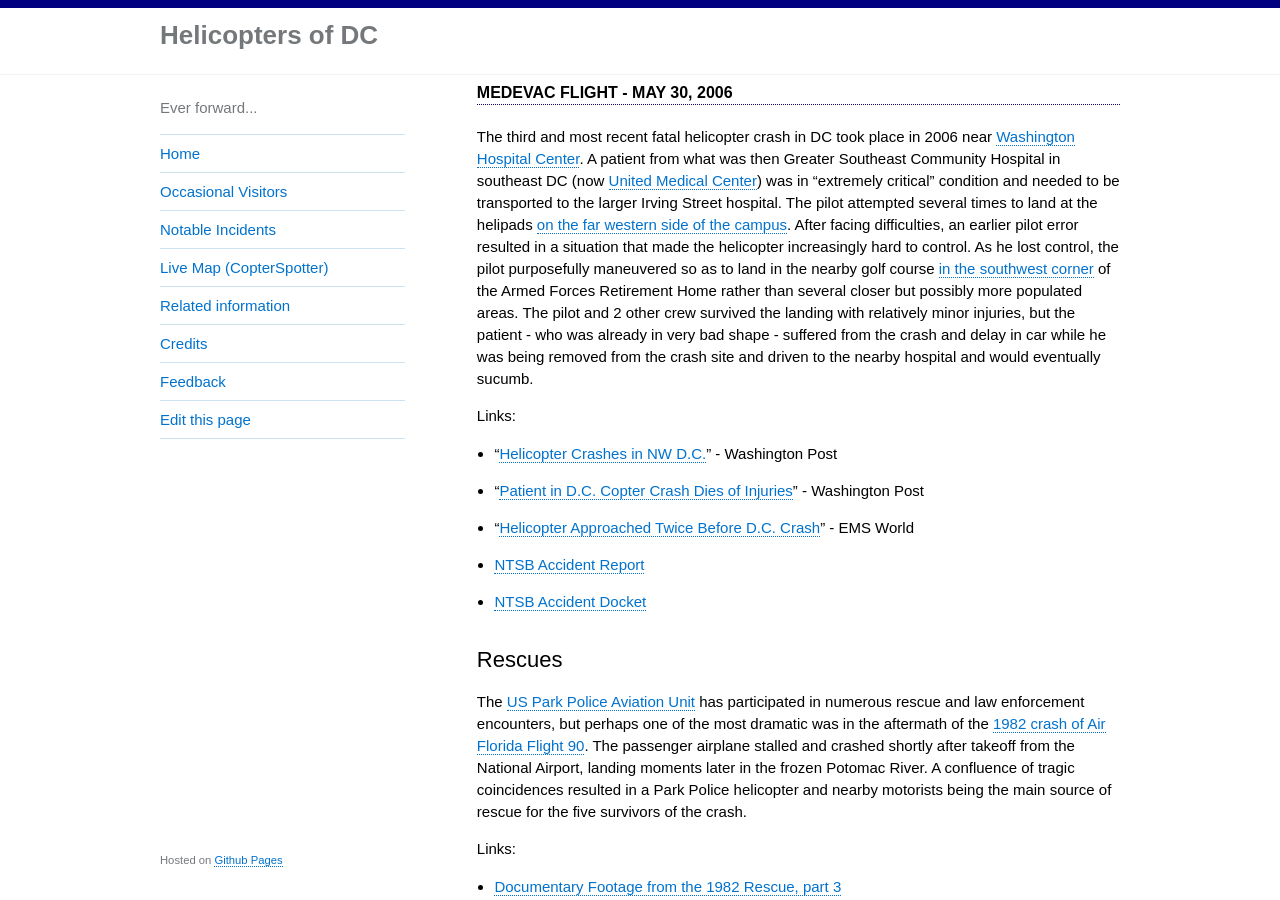
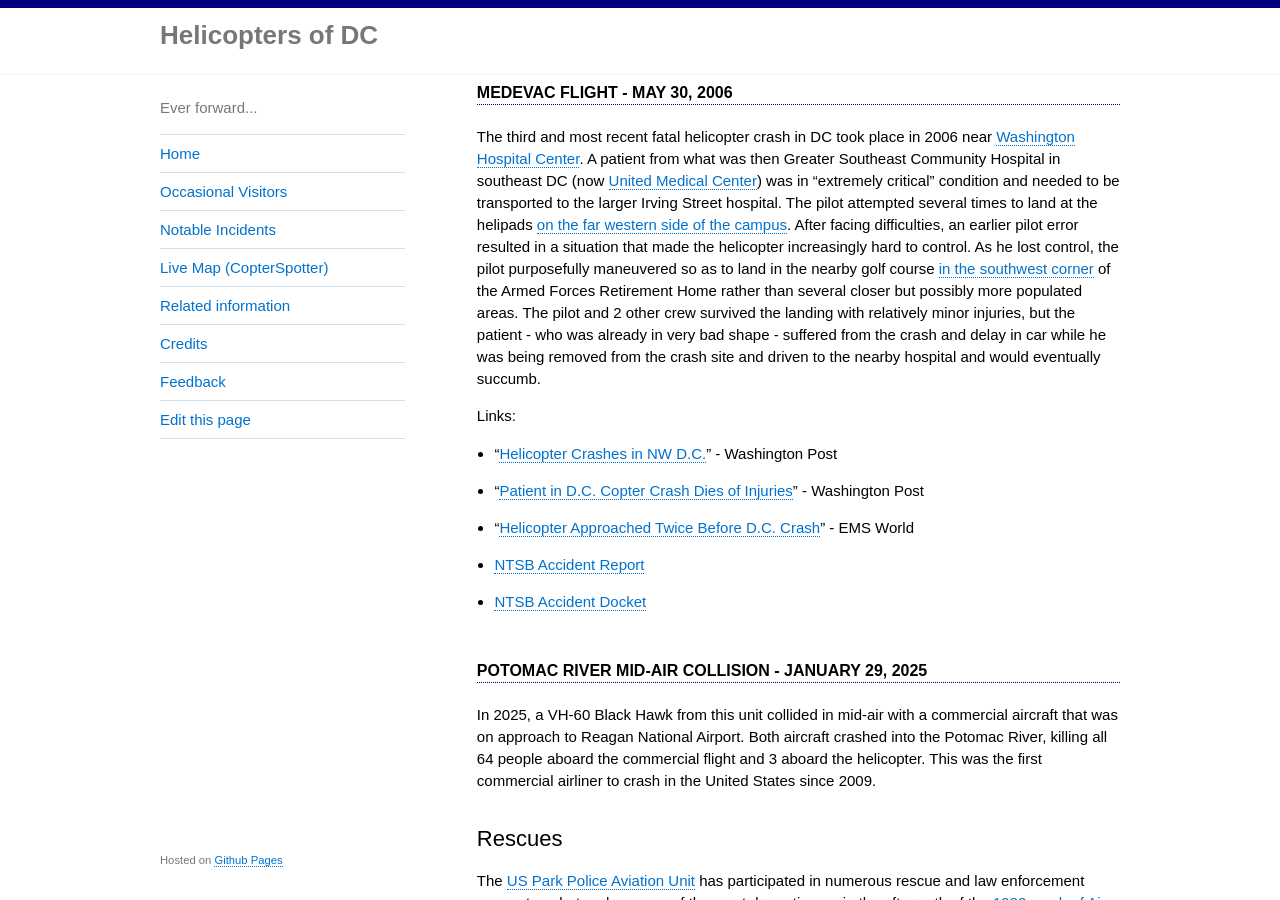
Before and after one commit to gbinal/dc-helicopters, a Jekyll site: the page built from pages/notable_incidents.md, in a window 1280 px wide and 900 px high, scrolled down 1106 px. Built offline with Jekyll 4.4.1, drawn with Linux system fonts in a browser that asks for light colours; some of the changed text lies outside the part shown.

Commit message:
adding new crash

```diff
--- a/pages/notable_incidents.md
+++ b/pages/notable_incidents.md
@@ -7,10 +7,7 @@ permalink: /notable-incidents/
 
 ## Fatal Crashes
 
-Over the years, [there have been 13 helicopter crashes in the District of Columbia](https://www.ntsb.gov/Pages/ResultsV2.aspx?queryId=86228b01-f46f-41c4-b499-199473a615b2) most recently in 2006.  3 of the 13 resulted in fatalities.
-
-
-
+Over the years, [there have been 14 helicopter crashes in the District of Columbia](https://www.ntsb.gov/Pages/ResultsV2.aspx?queryId=86228b01-f46f-41c4-b499-199473a615b2) most recently in 2025.  4 of the 13 resulted in fatalities.
 
 #### MPD Crash - June 5, 1979
 
@@ -34,7 +31,7 @@ Links:
 
 #### Medevac Flight - May 30, 2006
 
-The third and most recent fatal helicopter crash in DC took place in 2006 near [Washington Hospital Center](https://en.wikipedia.org/wiki/MedStar_Washington_Hospital_Center).  A patient from what was then Greater Southeast Community Hospital in southeast DC (now [United Medical Center](https://en.wikipedia.org/wiki/United_Medical_Center)) was in "extremely critical" condition and needed to be transported to the larger Irving Street hospital.  The pilot attempted several times to land at the helipads [on the far western side of the campus](https://maps.app.goo.gl/ajrnHeVnwjfHYiec9).  After facing difficulties, an earlier pilot error resulted in a situation that made the helicopter increasingly hard to control. As he lost control, the pilot purposefully maneuvered so as to land in the nearby golf course [in the southwest corner](https://maps.app.goo.gl/EjhKxKkqHKip1h1i8) of the Armed Forces Retirement Home rather than several closer but possibly more populated areas.  The pilot and 2 other crew survived the landing with relatively minor injuries, but the patient - who was already in very bad shape - suffered from the crash and delay in car while he was being removed from the crash site and driven to the nearby hospital and would eventually sucumb.
+The third and most recent fatal helicopter crash in DC took place in 2006 near [Washington Hospital Center](https://en.wikipedia.org/wiki/MedStar_Washington_Hospital_Center).  A patient from what was then Greater Southeast Community Hospital in southeast DC (now [United Medical Center](https://en.wikipedia.org/wiki/United_Medical_Center)) was in "extremely critical" condition and needed to be transported to the larger Irving Street hospital.  The pilot attempted several times to land at the helipads [on the far western side of the campus](https://maps.app.goo.gl/ajrnHeVnwjfHYiec9).  After facing difficulties, an earlier pilot error resulted in a situation that made the helicopter increasingly hard to control. As he lost control, the pilot purposefully maneuvered so as to land in the nearby golf course [in the southwest corner](https://maps.app.goo.gl/EjhKxKkqHKip1h1i8) of the Armed Forces Retirement Home rather than several closer but possibly more populated areas.  The pilot and 2 other crew survived the landing with relatively minor injuries, but the patient - who was already in very bad shape - suffered from the crash and delay in car while he was being removed from the crash site and driven to the nearby hospital and would eventually succumb.
 
 Links:
 - "[Helicopter Crashes in NW D.C.](https://www.washingtonpost.com/archive/local/2006/05/31/helicopter-crashes-in-nw-dc-span-classbankheadpatient-3-in-crew-hurt-flying-to-washington-hospital-centerspan/768e618b-cb88-4681-a95e-ccb3230ab8c4/)" - Washington Post
@@ -43,6 +40,10 @@ Links:
 - [NTSB Accident Report](https://data.ntsb.gov/carol-repgen/api/Aviation/ReportMain/GenerateNewestReport/63798/pdf)
 - [NTSB Accident Docket](https://data.ntsb.gov/Docket?ProjectID=63798)
 
+
+#### Potomac River Mid-Air Collision - January 29, 2025
+
+In 2025, a VH-60 Black Hawk from this unit collided in mid-air with a commercial aircraft that was on approach to Reagan National Airport. Both aircraft crashed into the Potomac River, killing all 64 people aboard the commercial flight and 3 aboard the helicopter.  This was the first commercial airliner to crash in the United States since 2009.
 
 ## Rescues
 
```
